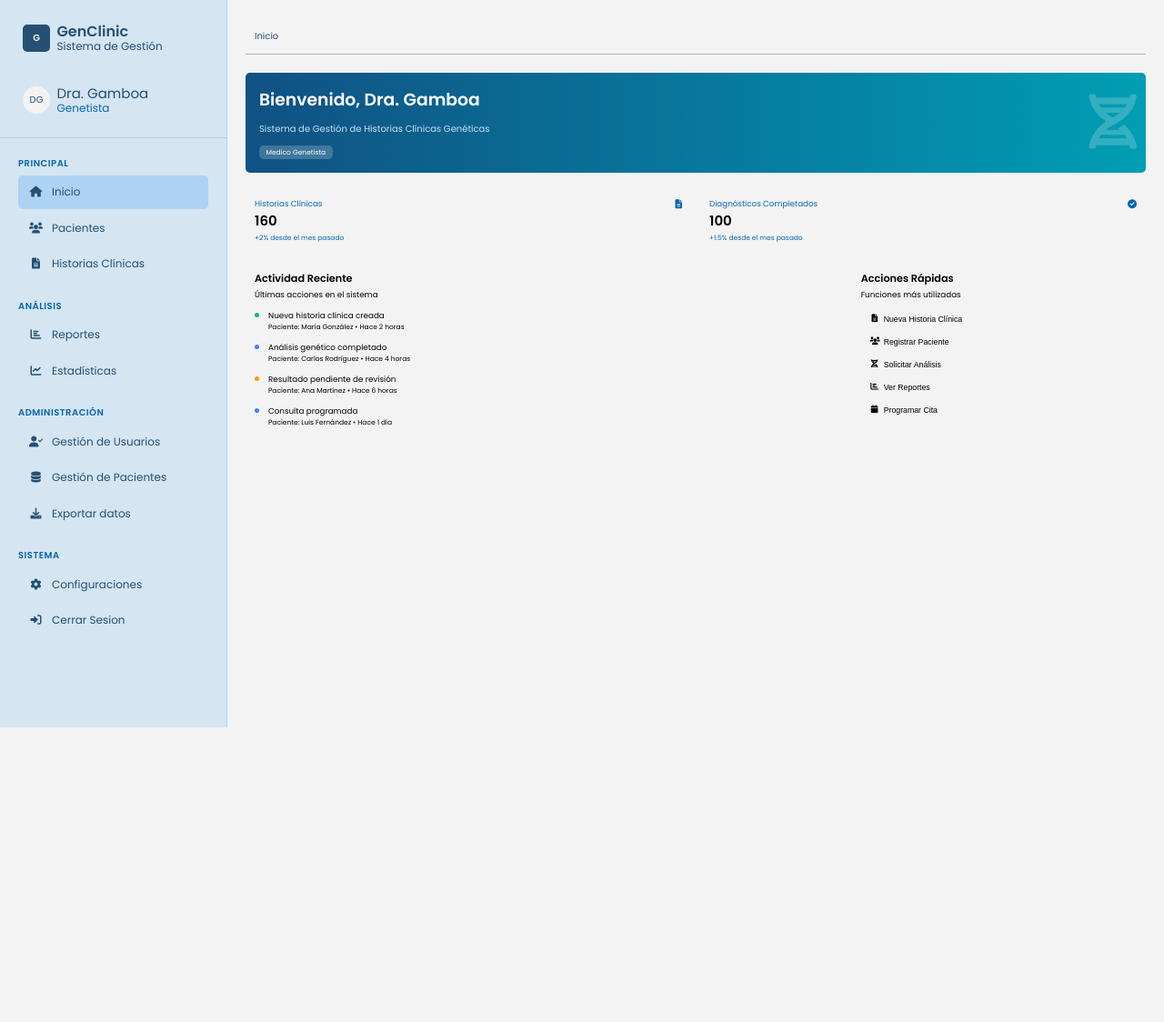
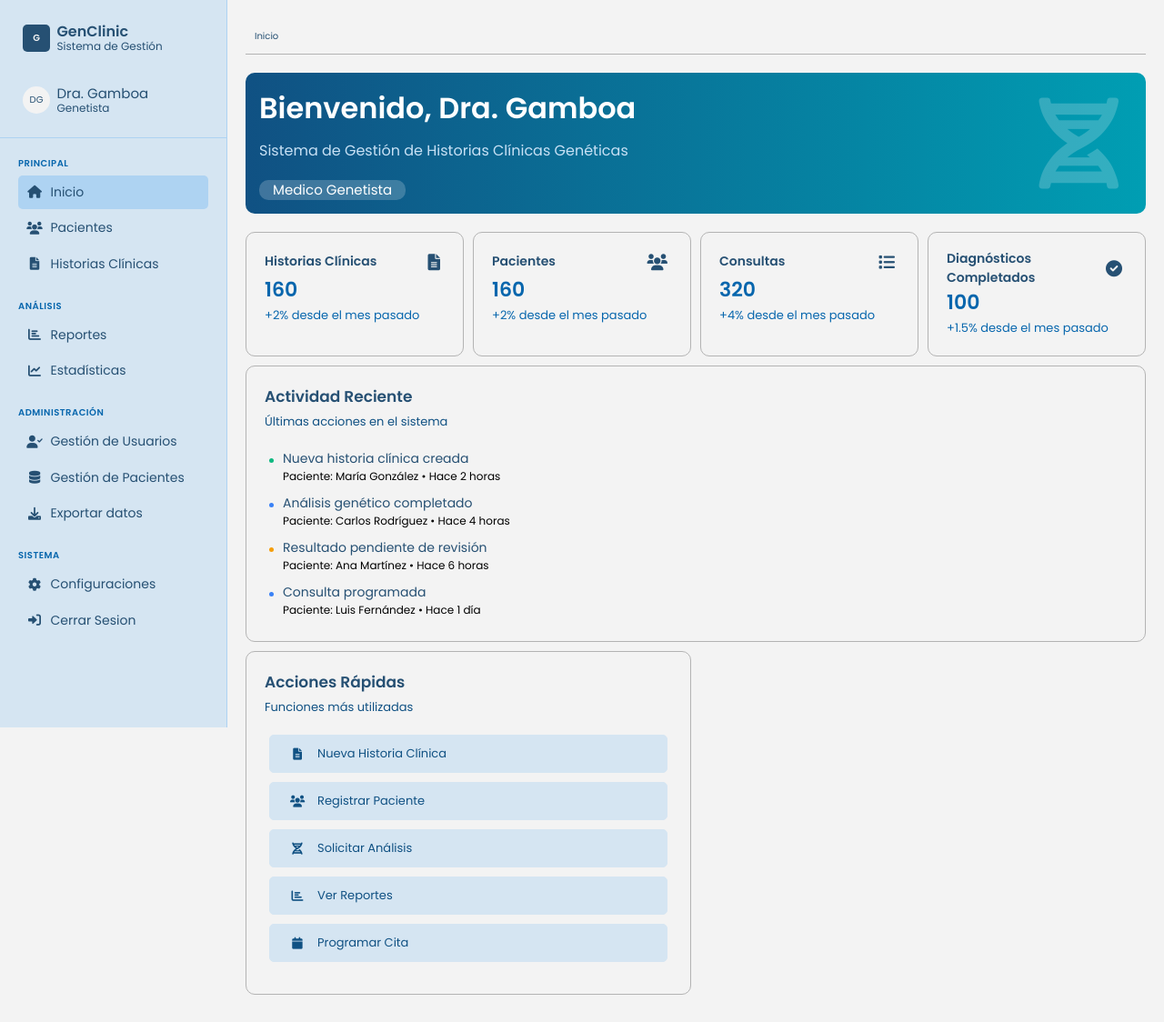
Before and after one commit to EnriqueRioss/django, a Django app: page / in a window 1280 px wide. Shown: the whole page at 91% size. Before the commit the page ends 800 px from the top, so only its background shows below. Run offline with Django 5.2, Linux system fonts and the light colour scheme; parts of the project's set-up code (start-up, migrations or seed data) failed here and were passed over.

Commit message:
arreglos del inicio

```diff
--- a/myapp/static/styles/main.css
+++ b/myapp/static/styles/main.css
@@ -10,6 +10,8 @@
     --border-gray: #b3b3b3;
     --liner-gray: #d3d2d2;
     --button-gray: #e4e4e4;
+    --complement-cian: #009eb3;
+    --complement-blue: #105183;
 }
 
 
@@ -87,7 +89,7 @@ li{
 .welcome-banner{
     position: relative;
     overflow: hidden;
-    border-radius: 0.5rem;
+    border-radius: 1rem;
     background: linear-gradient(to right, #105183, #009eb3);
     color: white;
     padding: 1.5rem;
@@ -95,14 +97,15 @@ li{
 }
 
 .welcome-text h1{
-    font-size: 1.875rem;
+    font-size: 3.2rem;
     font-weight: 700;
     margin-bottom: 1rem;
 }
 
 .welcome-text p{
+    font-size: 1.6rem;
     color: var(--second-lighter-blue);
-    margin-bottom: 1rem;
+    margin-bottom: 2rem;
 }
 
 .badge-group{
@@ -113,21 +116,22 @@ li{
 .badge{
     display: inline-flex;
     align-items: center;
-    border-radius: 0.5rem;
-    padding: 0.25rem 0.75rem;
+    border-radius: 1rem;
+    padding: 0.6rem 1.5rem;
     font-size: 0.75rem;
     line-height: 1rem;
     font-weight: 500;
+    font-size: 1.5rem;
     background-color: rgba(255, 255, 255, 0.2);
     color: white;
 }
 
 .welcome-icon{
     position: absolute;
-    right: 1rem;
-    top: 1rem;
+    right: 3rem;
+    top: 0.5rem;
     opacity: 0.2;
-    font-size: 6rem;
+    font-size: 10rem;
 }
 
 .stats-grid{
@@ -136,11 +140,12 @@ li{
     grid-template-columns: repeat(auto-fit, minmax(200px, 1fr));
 }
 
-.stats-card{
-    background-color: var(--liner-gray);
+.stat-card{
+    background-color: var(--background-color);
     border: 1px solid var(--border-gray);
-    border-radius: 0.5rem;
+    border-radius: 1rem;
     overflow: hidden;
+    padding: 1rem;
 }
 
 .stat-header{
@@ -151,13 +156,15 @@ li{
 }
 
 .stat-header h3{
-    font-size: 0.875rem;
-    font-weight: 500;
-    color: var(--buttons-blue);
+    font-size: 1.4rem;
+    font-weight: 800;
+    color: var(--primary-darkerblue);
 }
 
 .stat-header i{
-    color: var(--buttons-blue);
+    color: var(--primary-darkerblue);
+    font-size: 1.8rem;
+    margin: 0.5rem;
 }
 
 .stat-content{
@@ -165,13 +172,14 @@ li{
 }
 
 .stat-content h2{
-    font-size: 1.5rem;
+    font-size: 2.2rem;
     font-weight: 700;
     margin-bottom: 0.25rem;
+    color: var(--buttons-blue);
 }
 
 .stat-content p{
-    font-size: 0.75rem;
+    font-size: 1.3rem;
     color: var(--buttons-blue);
 }
 
@@ -180,14 +188,15 @@ li{
 .content-grid {
   display: grid;
   gap: 1rem;
-  grid-template-columns: repeat(auto-fit, minmax(300px, 1fr));
+  grid-template-columns: repeat(auto-fit, minmax(350px, 1fr));
 }
 
 .content-card {
-  background-color: var(--card);
-  border: 1px solid var(--border);
-  border-radius: var(--radius);
+  background-color: var(--background-color);
+  border: 1px solid var(--border-gray);
+  border-radius: 1rem;
   overflow: hidden;
+  padding: 1rem;
 }
 
 .content-card.wide {
@@ -199,21 +208,25 @@ li{
 }
 
 .card-header h2 {
-  font-size: 1.125rem;
+  font-size: 1.7rem;
   font-weight: 600;
-  margin-bottom: 0.25rem;
+  margin-bottom: 0.5rem;
+  color: var(--primary-darkerblue);
 }
 
 .card-header p {
-  font-size: 0.875rem;
-  color: var(--muted-foreground);
+  font-size: 1.3rem;
+  color: var(--complement-blue);
+  margin-bottom: 0.5rem;
 }
 
 .card-content {
-  padding: 1rem;
+  padding: 1.5rem;
 }
 
-/* Activity List */
+
+
+/*--------- LISTA DE ACTIVIDADES ------------ */
 .activity-list {
   display: flex;
   flex-direction: column;
@@ -229,7 +242,7 @@ li{
   width: 0.5rem;
   height: 0.5rem;
   border-radius: 9999px;
-  margin-top: 0.375rem;
+  margin-top: 1rem;
 }
 
 .activity-indicator.success {
@@ -246,49 +259,47 @@ li{
 
 .activity-title {
   font-weight: 500;
-  font-size: 0.875rem;
+  font-size: 1.4rem;
+  color: var(--primary-darkerblue);
 }
 
 .activity-meta {
-  font-size: 0.75rem;
+  font-size: 1.2rem;
   color: var(--muted-foreground);
 }
 
-/* Action Buttons */
+
+/*----------- Acciones Rapidas ------------------*/
 .action-button {
   display: flex;
   align-items: center;
   width: 100%;
-  padding: 0.5rem 1rem;
-  margin-bottom: 0.5rem;
-  background-color: var(--background);
-  border: 1px solid var(--border);
-  border-radius: var(--radius);
-  color: var(--foreground);
-  font-size: 0.875rem;
+  padding: 1rem 2rem;
+  margin-bottom: 1rem;
+  background-color: var(--lighter-blue);
+  border: 1px solid var(--lighter-blue);
+  border-radius: 0.5rem;
+  color: var(--complement-blue);
+  font-size: 1.3rem;
   text-align: left;
   cursor: pointer;
   transition: background-color 0.2s;
 }
 
 .action-button:hover {
-  background-color: var(--accent);
+  background-color: var(--primary-lightblue)    ;
 }
 
 .action-button i {
-  margin-right: 0.5rem;
-  width: 1rem;
+  margin-right: 1.2rem;
+  width: 2rem;
   text-align: center;
 }
 
 
-/*
 
 
-
-
-
-
+/*
 body{
 
     font-family: Arial, sans-serif;
--- a/myapp/static/styles/stylesside.css
+++ b/myapp/static/styles/stylesside.css
@@ -62,6 +62,7 @@ li{
     flex-direction: column;
     font-family: "Poppins", serif;
     overflow-x: hidden;
+
 	/*z-index: 2000;
 	transition: .3s ease;
 	*/
@@ -141,7 +142,7 @@ li{
 
 .user-role{
     font-size: 1.2rem;
-    color: var(--buttons-blue);
+    color: var(--primary-darkerblue);
 }
 
 .sidebar-nav{
@@ -175,11 +176,11 @@ li{
     display: flex;
     align-items: center;
     gap: 0.75rem;
-    padding: 0.95rem;
+    padding: 0.80rem;
     border-radius: 0.5rem;
     color: var(--primary-darkerblue);
     text-decoration: none;
-    font-size: 1.2rem;
+    font-size: 1.4rem;
     transition: background-color 0.2s;
 }
 
--- a/myapp/templates/index.html
+++ b/myapp/templates/index.html
@@ -48,6 +48,28 @@
 
             <div class="stat-card">
                 <div class="stat-header">
+                    <h3>Pacientes</h3>
+                    <i class="fas fa-users"></i>
+                </div>
+                <div class="stat-content">
+                    <h2>160</h2>
+                    <p>+2% desde el mes pasado</p>
+                </div>
+            </div>
+
+            <div class="stat-card">
+                <div class="stat-header">
+                    <h3>Consultas</h3>
+                    <i class="fas fa-list"></i>
+                </div>
+                <div class="stat-content">
+                    <h2>320</h2>
+                    <p>+4% desde el mes pasado</p>
+                </div>
+            </div>
+
+            <div class="stat-card">
+                <div class="stat-header">
                     <h3>Diagnósticos Completados</h3>
                     <i class="fas fa-check-circle"></i>
                 </div>
@@ -60,7 +82,7 @@
 
         <!-- Main Content Grid -->
         <div class="content-grid">
-          <!-- Recent Activity -->
+          <!-- Actividades Recientes -->
           <div class="content-card wide">
             <div class="card-header">
               <h2>Actividad Reciente</h2>
@@ -103,33 +125,33 @@
             </div>
           </div>
 
-          <!-- Quick Actions -->
+          <!-- Acciones Rapidas -->
           <div class="content-card">
             <div class="card-header">
               <h2>Acciones Rápidas</h2>
               <p>Funciones más utilizadas</p>
             </div>
             <div class="card-content">
-              <button class="action-button">
+                <a href="{% url 'historia_clinica' %}" class="action-button">
                     <i class="fas fa-file-alt"></i>
                     Nueva Historia Clínica
-              </button>
-              <button class="action-button">
+                </a>
+                <a href="#" class="action-button">
                     <i class="fas fa-users"></i>
                     Registrar Paciente
-              </button>
-              <button class="action-button">
+                </a>
+                <a href="#" class="action-button">
                     <i class="fas fa-dna"></i>
                     Solicitar Análisis
-              </button>
-              <button class="action-button">
+                </a>
+                <a href="#" class="action-button">
                     <i class="fas fa-chart-bar"></i>
                     Ver Reportes
-              </button>
-              <button class="action-button">
+                </a>
+                <a href="#" class="action-button">
                     <i class="fas fa-calendar"></i>
                     Programar Cita
-              </button>
+                <a>
             </div>
           </div>
         </div>
```
Lines whose indentation alone changed are shown as unchanged.
